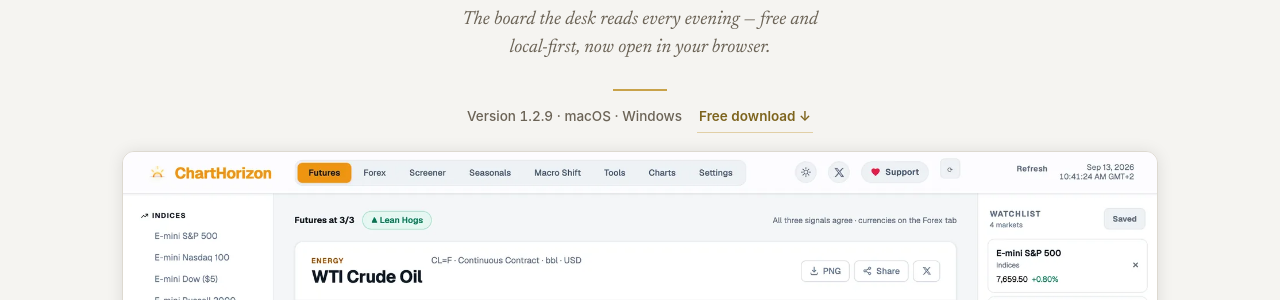
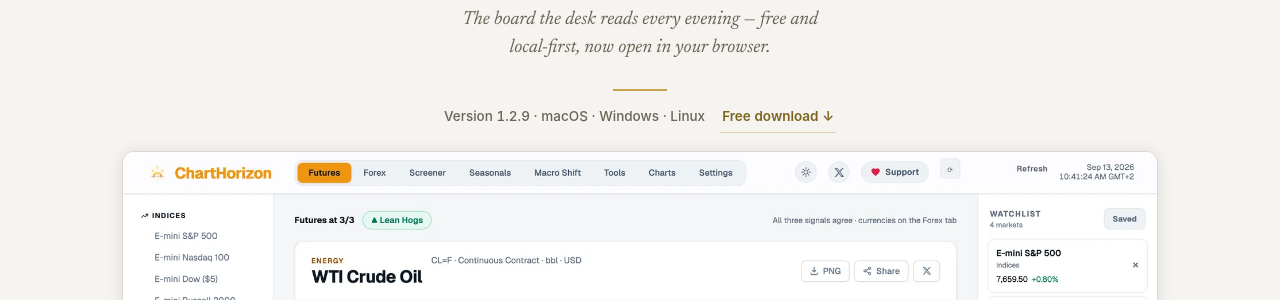
Before and after one commit to ChartHorizon/website, a Jekyll site: the page built from dashboard.html, in a window 1280 px wide and 900 px high. Shown: the part 259-559 px from the top of the window. Built offline with Jekyll 4.4.1, drawn with Linux system fonts in a browser that asks for light colours; part of the change alters nothing that is shown; some of the changed text lies outside the part shown.

Commit message:
Dashboard: Linux goes live at 1.2.9
The one installer built on a machine nobody here owns. PyInstaller cannot
cross-compile and there is no Linux box, so the public mirror carries a
build-only workflow that is dispatched by hand, checks out the release tag
and hands back an AppImage as an Actions artifact — a rented Linux box, not
the release CI deleted on 2026-08-22: no tag trigger, no Release asset, no
Cloudflare credentials. The upload stayed ops/website-installers.sh and the
hosting stayed R2.

The runner is pinned to ubuntu-22.04, not ubuntu-latest: an AppImage links
against the runner's glibc and will not start on anything older, so this sets
the floor at 2.35 (Ubuntu 22.04+, Debian 12+, Fedora 36+) instead of 2.39.

The description gains Linux and loses "charting": all three platforms ran it
to 162 characters, over the ~158 a SERP prints, and the word sat two from
"charts" while seo_title carries the term anyway. The first-run notes already
had their Linux line, and .dl-top derives its platform list from the URLs.

Co-Authored-By: Claude Opus 5 <noreply@anthropic.com>
Claude-Session: https://claude.ai/code/session_01DkHnHuBULREGiiRhSGNNJr

```diff
--- a/dashboard.html
+++ b/dashboard.html
@@ -11,7 +11,7 @@ last_modified_at: 2026-09-19
 # NOTE THE PLATFORM LIST. It said "macOS, Windows and Linux" while dl_linux was "soon",
 # which promised a download that does not exist on the one page whose job is the download.
 # Keep it in step with the dl_* switches below.
-description: "A free, local-first futures charting dashboard for macOS and Windows: candlestick charts with CFTC positioning, seasonality and term structure. No account."
+description: "A free, local-first futures dashboard for macOS, Windows and Linux: candlestick charts with CFTC positioning, seasonality and term structure. No account."
 # ─────────────────────────────────────────────────────────────────────────────
 #  TO GO LIVE: set dl_version to the release number (e.g. "1.0.0") and publish.
 #  That is the ONLY step here. The three platform download URLs are derived
@@ -99,23 +99,36 @@ description: "A free, local-first futures charting dashboard for macOS and Windo
 #  before building, or the installer carries the previous version's code under the new
 #  version's name.
 #
-#  LINUX STAYS AT COMING-SOON: PyInstaller cannot cross-compile and no Linux box was at
-#  hand. Its 1.1.3 object is still on R2 and still reachable by direct URL — it is
-#  deliberately NOT linked, because it carries both the stale spread pane the original
-#  hold was about and the old four-signal score. Pointing dl_linux back at 1.1.3 would
-#  undo the whole point. To finish: build there, upload with
-#  ops/website-installers.sh 1.2.4 --from-dir <dir> --only linux, then clear its "soon".
+#  LINUX IS LIVE SINCE 1.2.9 (2026-09-19), and it is the one installer built on a
+#  machine nobody here owns. PyInstaller cannot cross-compile and there is no Linux box,
+#  so the public mirror carries a build-only workflow (.github/workflows/linux-build.yml)
+#  that is dispatched by hand, checks out the release TAG, and hands back an AppImage as
+#  an Actions artifact. That is a rented Linux box, NOT the release CI deleted on
+#  2026-08-22: no tag trigger, no Release asset, no Cloudflare credentials. The upload is
+#  still ops/website-installers.sh and the hosting is still R2. Do not "finish the job"
+#  by adding a release step there.
+#    dashboard/tools/publish-dashboard.sh --tag v<ver>
+#    gh workflow run linux-build.yml -R ChartHorizon/charthorizon -f version=<ver>
+#    gh run download -R ChartHorizon/charthorizon -n ChartHorizon-<ver>-linux -D <dir>
+#    ops/website-installers.sh <ver> --from-dir <dir> --only linux
+#  The runner is pinned to ubuntu-22.04, not ubuntu-latest: an AppImage links against the
+#  runner's glibc and will not start on anything older, so 22.04 sets the floor at glibc
+#  2.35 (Ubuntu 22.04+, Debian 12+, Fedora 36+) where 24.04 would set it at 2.39. The
+#  floor is deliberately NOT printed on the button — .dl-arch says what a build IS, and
+#  three terse architecture lines are the point of that row.
+#  The stale 1.1.3 object is still on R2 and still reachable by direct URL. It stays
+#  unlinked: it carries the old spread pane and the four-signal score.
 dl_version: "1.2.9"     # release number WITHOUT the leading "v"
 dl_macos: ""            # derive from version
 dl_windows: ""          # derive from version
-dl_linux: "soon"        # not built yet — see the note above
+dl_linux: ""            # derive from version
 # Installer sizes, printed under each button's architecture line so a reader knows what the
 # click costs before making it. Decimal MB, as Finder shows them. They belong to dl_version:
 # bump them together (ops/website-installers.sh prints both lines once an upload verifies).
 # "" hides the line for that platform.
 dl_size_macos: "39.7 MB"
 dl_size_windows: "35.6 MB"
-dl_size_linux: ""
+dl_size_linux: "78.3 MB"
 ---
 {%- comment -%} Resolve each download URL: explicit URL wins · "soon" forces Coming-soon · else derive from dl_version. {%- endcomment -%}
 {%- assign dl_repo = "https://dl.chart-horizon.com" -%}
```
